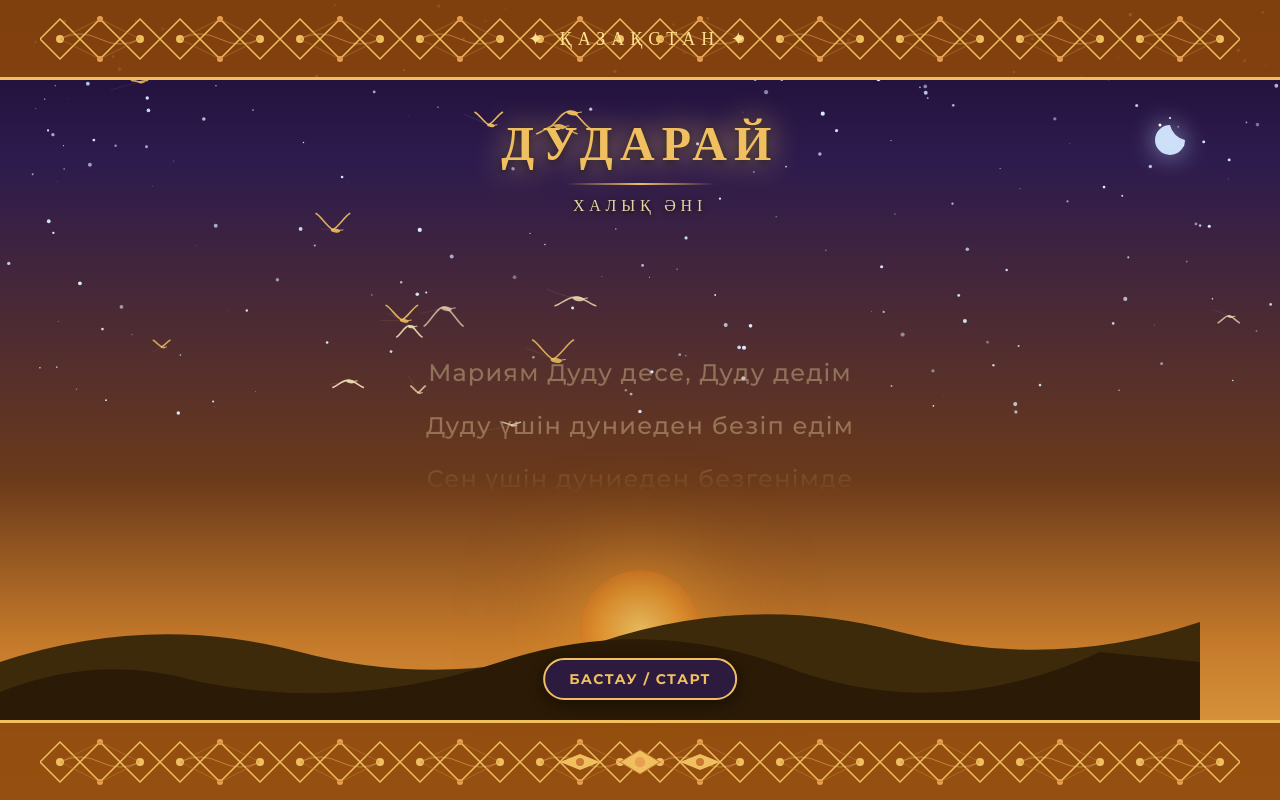
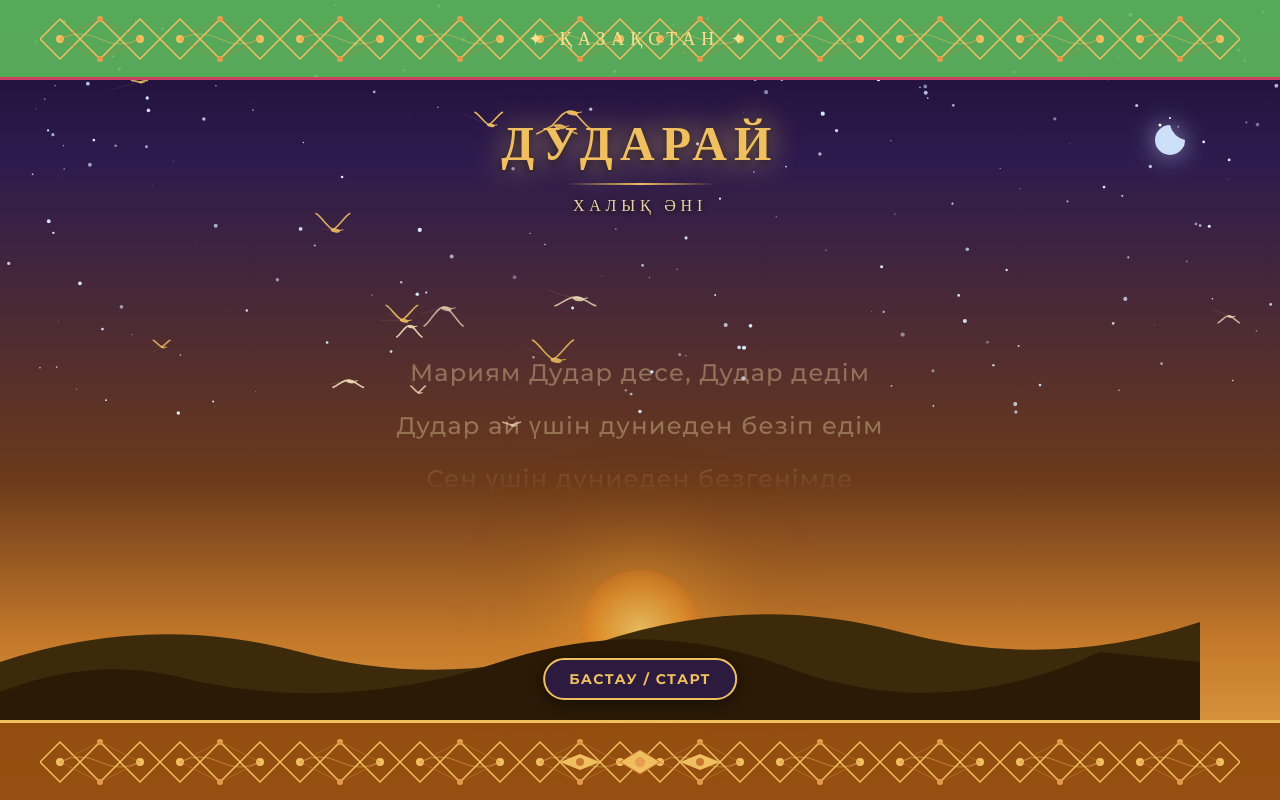
Before and after one commit to sayanurzhigit/firstsite, a plain HTML site: page sayaka.html in a window 1280 px wide. Drawn offline with Linux system fonts and the light colour scheme.

Commit message:
Изменила слова

```diff
--- a/sayaka.html
+++ b/sayaka.html
@@ -32,11 +32,11 @@
     position: fixed;
     top: 0; left: 0; right: 0;
     height: 80px;
-    background: rgba(140, 70, 10, 0.9);
+    background: rgba(94, 187, 94, 0.9);
     display: flex;
     align-items: center;
     justify-content: center;
-    border-bottom: 3px solid #f0c060;
+    border-bottom: 3px solid #ce3f63;
     z-index: 10;
   }
 
@@ -381,8 +381,8 @@ const flock = [
 /* ---- ТЕКСТ ПЕСНИ И ТАЙМИНГИ (КАРАОКЕ) ---- */
 // time: секунды, когда строка должна стать активной
 const lyricsData = [
-  { time: 1, text: "Мариям Дуду десе, Дуду дедім" },
-  { time: 4, text: "Дуду үшін дуниеден безіп едім" },
+  { time: 1, text: "Мариям Дудар десе, Дудар дедім" },
+  { time: 4, text: "Дудар ай үшін дуниеден безіп едім" },
   { time: 8, text: "Сен үшін дуниеден безгенімде" },
   { time: 12, text: "Ақ бетіңді бір сүюге төзіп едім" },
   { time: 16, text: "♫ ОРНАМЕНТТІ ДАЛА МӘДЕНИЕТІ ♫" },
```
